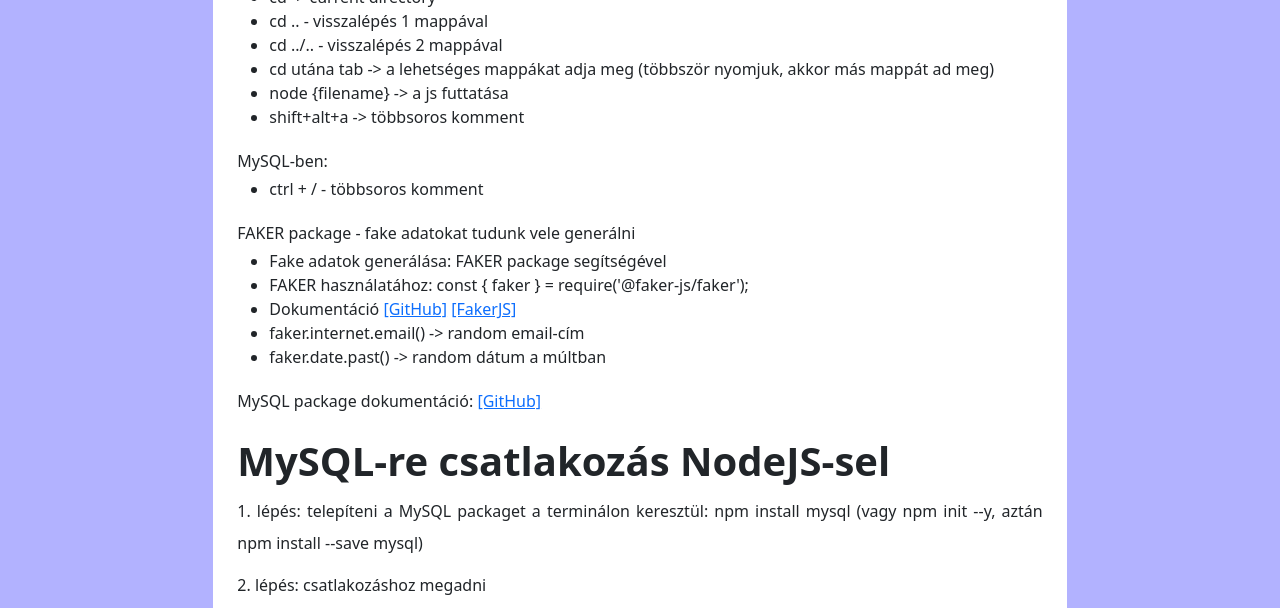
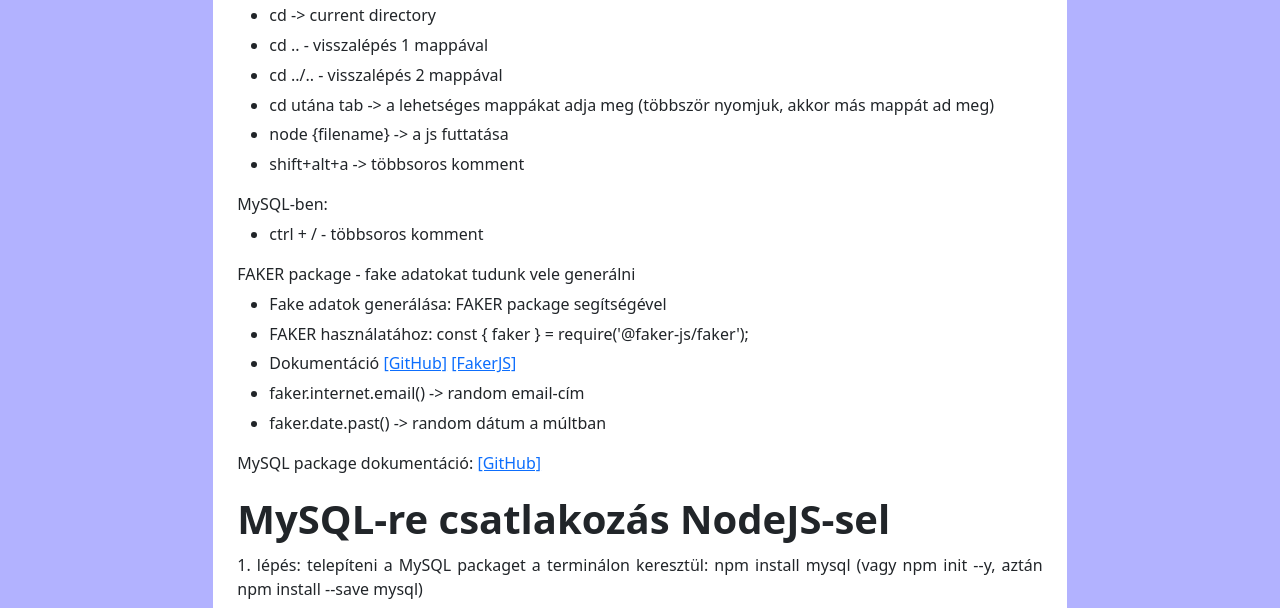
Before and after one commit to milobence/anyagok, a plain HTML site: page nyelvek/nodejs.html in a window 1280 px wide. Shown: the part 435-1043 px from the top of the page. Drawn offline with nearby package versions, Linux system fonts and the light colour scheme; files whose address does not match are found by name.

Commit message:
Add files via upload

```diff
--- a/style/nyelvek.css
+++ b/style/nyelvek.css
@@ -46,8 +46,12 @@ h4 {
 
 p {
     text-align: justify;
-    line-height: 2;
+    line-height: 1.5;
     margin: 1.25% 0 0;
+}
+
+li {
+    margin: 0.75% 0 0;
 }
 
 .p-bold {
```
